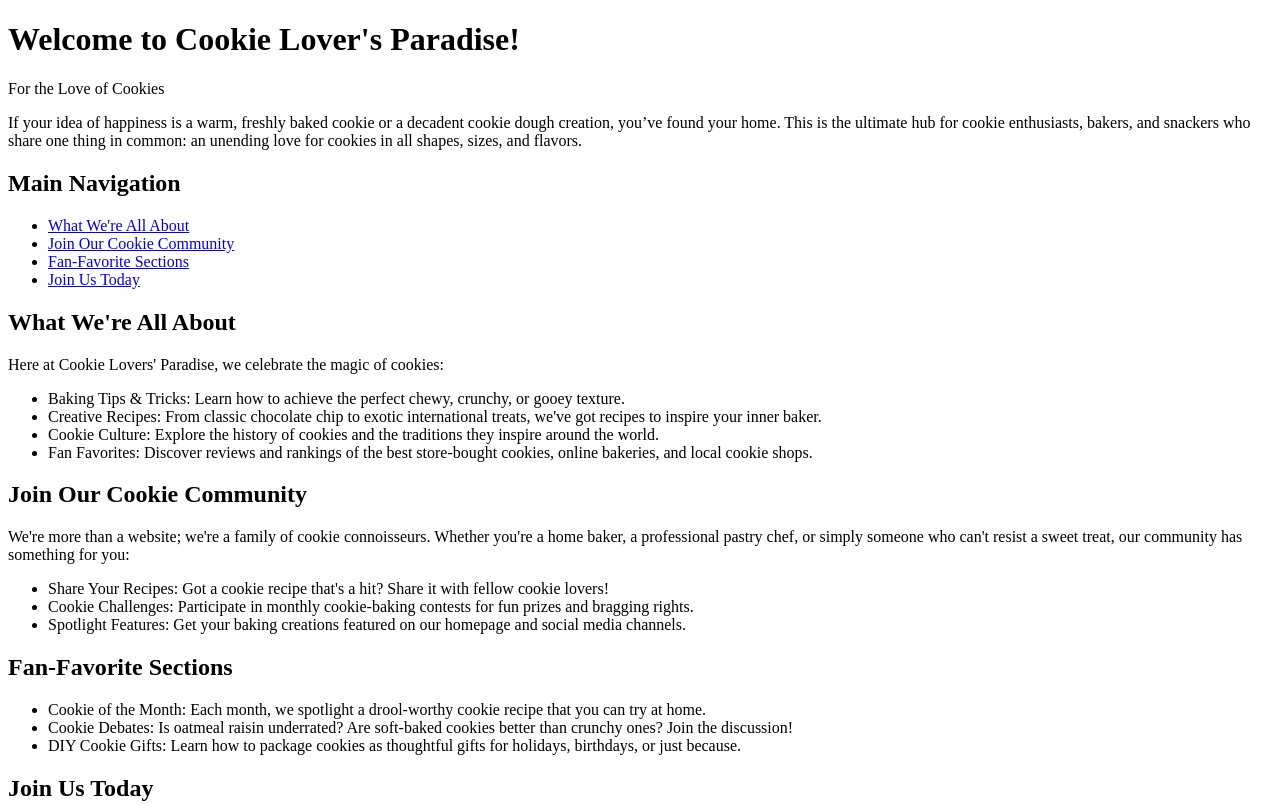
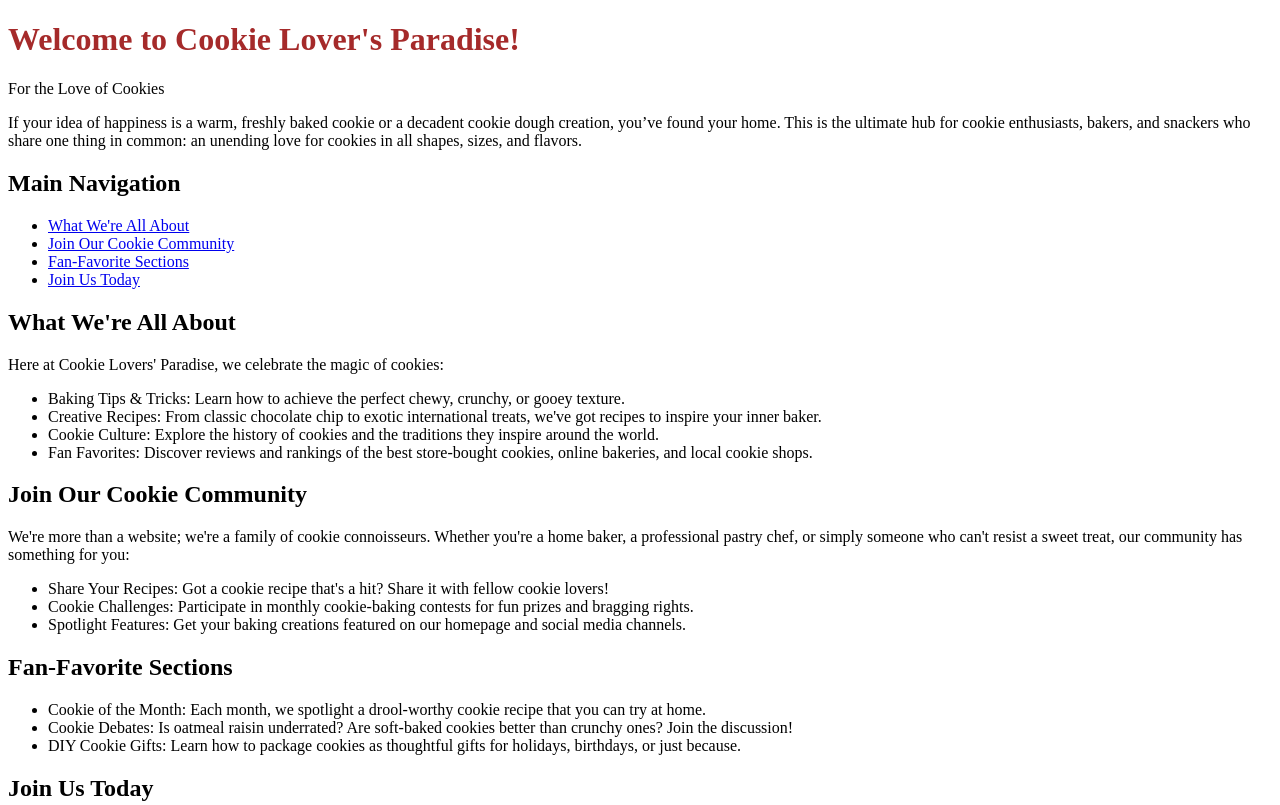
Before and after one commit to nicolesaab/GIT414, a plain HTML site: page index.html in a window 1280 px wide. Shown: the top 805 px of the page. Drawn offline with Linux system fonts and the light colour scheme.

Commit message:
connected style

```diff
--- a/index.html
+++ b/index.html
@@ -3,6 +3,7 @@
 <head>
     <meta charset="UTF-8">
     <meta name="viewport" content="width=device-width, initial-scale=1.0">
+    <link rel="stylesheet" href="styles.css">
     <title>GIT414</title>
 </head>
 <body>
--- /dev/null
+++ b/styles.css
@@ -0,0 +1,3 @@
+h1 {
+    color: brown;
+}
```
